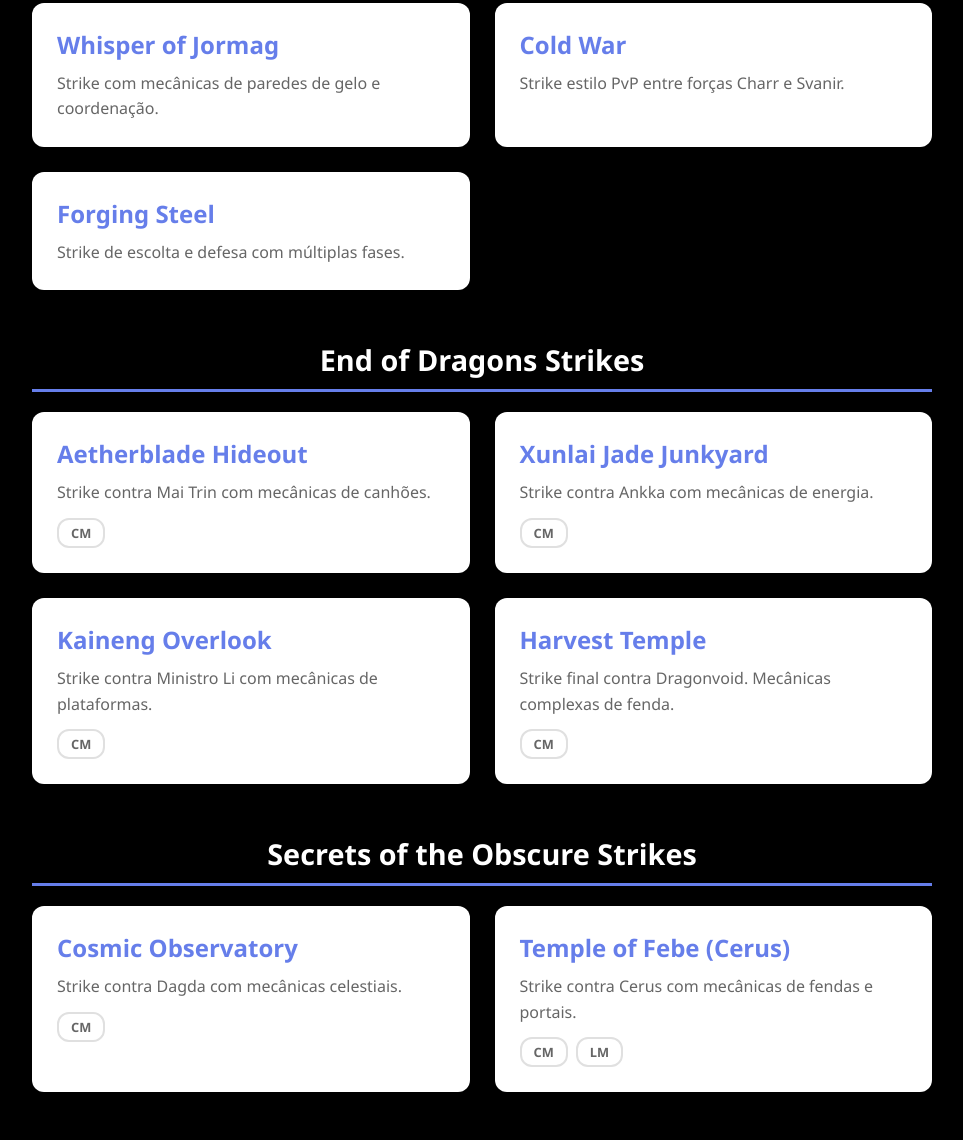
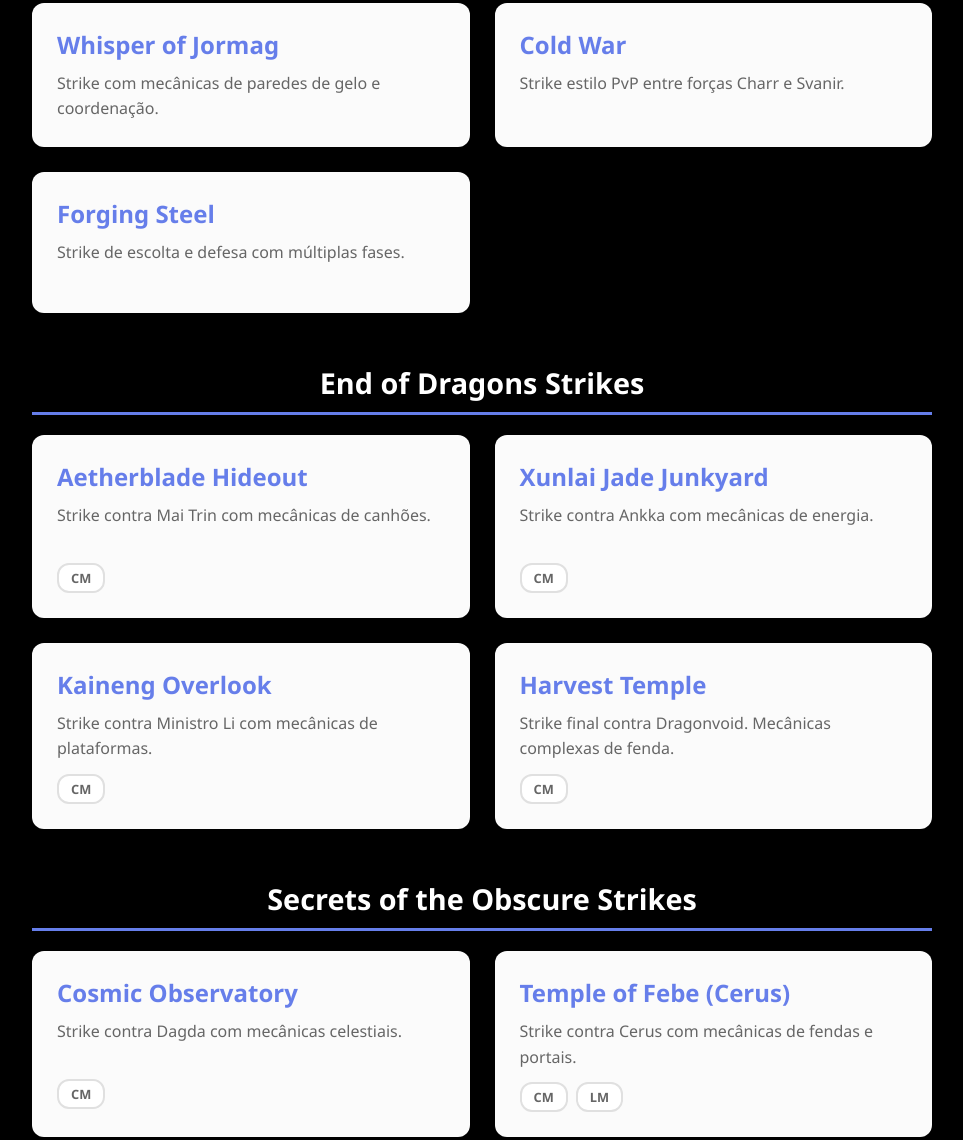
Before and after one commit to gripka/ngt-server, a plain HTML site: page strikes.html in a window 1280 px wide. Shown: the part 931-2071 px from the top of the page, without its empty margins (158-1121 px from the left). Drawn offline with Linux system fonts and the light colour scheme.

Commit message:
correcoes styles

```diff
--- a/styles.css
+++ b/styles.css
@@ -472,11 +472,11 @@ h1 {
 }
 
 .list-card {
-    background: white;
+    background: rgba(255, 255, 255, 0.986);
     padding: 25px;
     border-radius: 12px;
     text-align: left;
-    box-shadow: 0 4px 12px rgba(0, 0, 0, 0.2);
+    box-shadow: 0 4px 12px rgb(0, 0, 0);
     transition: all 0.3s ease;
     text-decoration: none;
     color: inherit;
@@ -498,6 +498,9 @@ h1 {
 .list-card p {
     color: #666;
     line-height: 1.6;
+    min-height: 48px;
+    display: flex;
+    align-items: flex-start;
 }
 
 /* Responsividade */
@@ -706,6 +709,7 @@ body.cm-mode-active .btn-secondary {
 .flashcard {
     background: white;
     padding: 25px;
+    text-align: left;
     border-radius: 12px;
     box-shadow: 0 4px 12px rgba(0, 0, 0, 0.2);
     transition: all 0.3s ease;
```
Also changed, not shown: index.html (+5 -5 lines), favicon.png (added).
